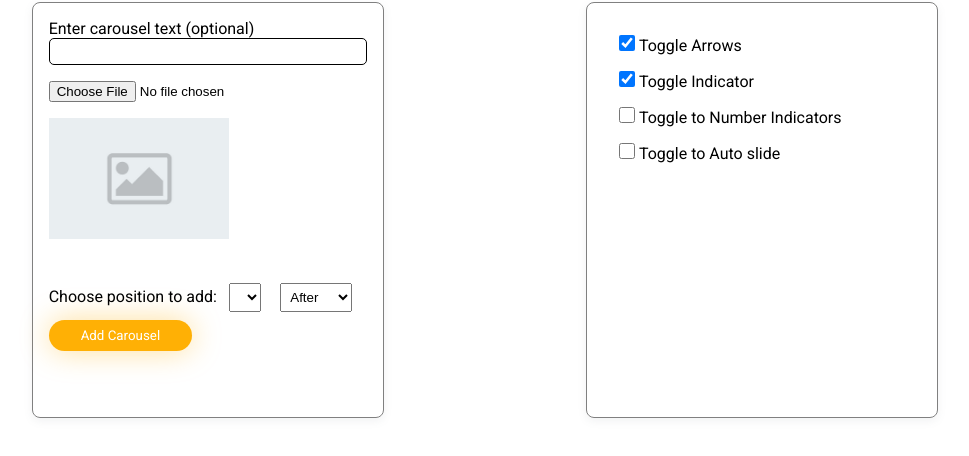
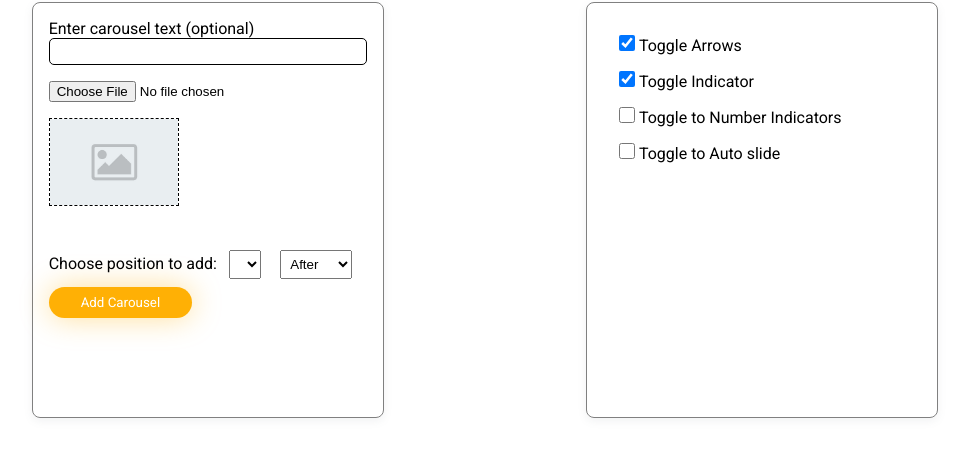
Before and after one commit to SujalXplores/JS-Carousel, a plain HTML site: page index.html in a window 1280 px wide. Shown: the part 136-592 px from the top of the page, without its empty margins (155-1124 px from the left). Drawn offline with Linux system fonts and the light colour scheme.

Commit message:
Preview image size adjusted

```diff
--- a/index.css
+++ b/index.css
@@ -176,8 +176,12 @@ a {
 /* form */
 
 #preview_image {
-  max-width: 180px;
+  max-width: 130px;
+  max-height: 90px;
+  width: 100%;
+  object-fit: contain;
   margin: 1rem 0;
+  border: 1px dashed var(--color-black);
 }
 
 .thumbnail-container {
```
